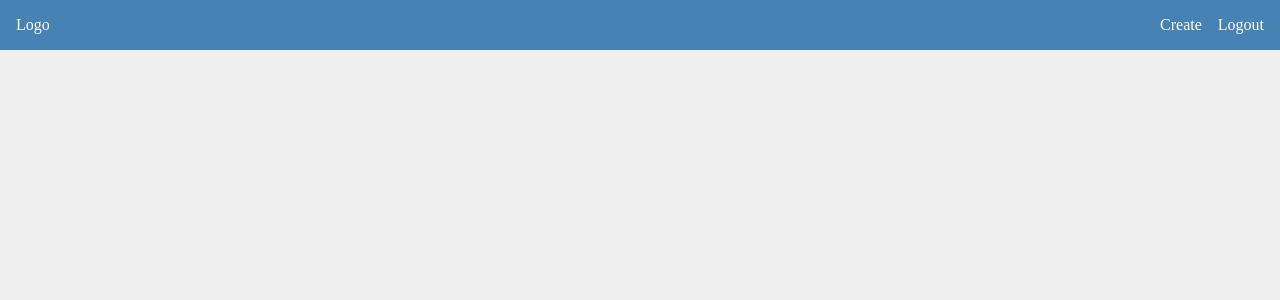
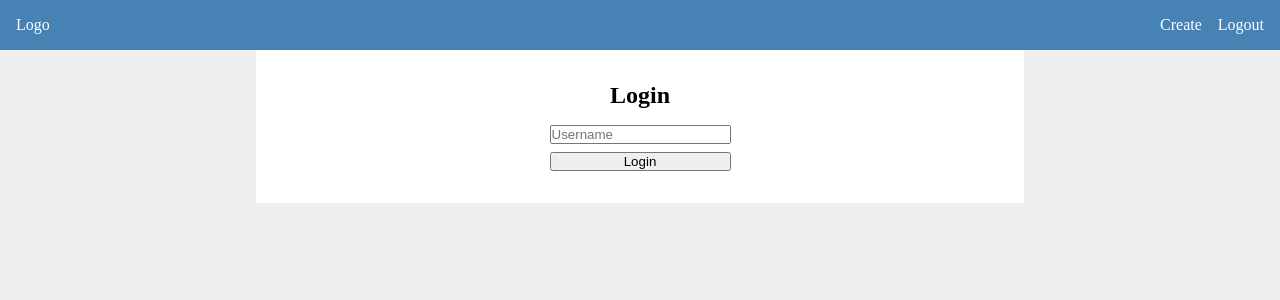
Before and after one commit to Jobeyobey/fe-nc-news, a React (Vite) app: page /login in a window 1280 px wide. Before the commit this address had no page. Shown: the top 300 px of the page. Built offline with nearby package versions, Linux system fonts and the light colour scheme; no server answers.

Commit message:
add login/logout

```diff
--- a/src/App.jsx
+++ b/src/App.jsx
@@ -3,12 +3,16 @@ import HomePage from "./pages/HomePage";
 import AppBar from "./components/AppBar";
 import "./styles/App.css";
 import ArticlePage from "./pages/ArticlePage";
+import LoginPage from "./pages/LoginPage";
+import LogoutPage from "./pages/LogoutPage";
 
 function App() {
     return (
         <>
             <AppBar />
             <Routes>
+                <Route path="/logout" element={<LogoutPage />} />
+                <Route path="/login" element={<LoginPage />} />
                 <Route path="/" element={<HomePage />} />
                 <Route path="/article/:article-id" element={<ArticlePage />} />
             </Routes>
--- a/src/api.js
+++ b/src/api.js
@@ -1,6 +1,12 @@
 import axios from "axios";
 
 axios.defaults.baseURL = "https://be-nc-news-q2go.onrender.com/api/";
+
+export function getAllUsers() {
+    return axios.get("users").then(({ data }) => {
+        return data.users;
+    });
+}
 
 export function getArticles(page) {
     return axios.get("articles", { params: { page } }).then(({ data }) => {
--- a/src/components/AppBar.jsx
+++ b/src/components/AppBar.jsx
@@ -10,7 +10,9 @@ function AppBar() {
                 </Link>
                 <div>
                     <Link className="nav-button">Create</Link>
-                    <Link className="nav-button">Logout</Link>
+                    <Link className="nav-button" to="/logout">
+                        Logout
+                    </Link>
                 </div>
             </div>
         </nav>
--- /dev/null
+++ b/src/pages/LoginPage.jsx
@@ -0,0 +1,61 @@
+import { useEffect, useState } from "react";
+import "../styles/LoginPage.css";
+import { getAllUsers } from "../api";
+import { useNavigate } from "react-router-dom";
+
+function LoginPage() {
+    const [usernameInput, setUsernameInput] = useState("");
+    const [users, setUsers] = useState([]);
+    const [isError, setIsError] = useState(false);
+    const [successfulLogin, setSuccessfulLogin] = useState(false);
+
+    const navigate = useNavigate();
+
+    useEffect(() => {
+        if (localStorage.getItem("username")) {
+            navigate("/");
+        }
+
+        getAllUsers().then((response) => {
+            setUsers(response);
+        });
+    }, [successfulLogin]);
+
+    function handleChange(e) {
+        setUsernameInput(e.target.value);
+    }
+
+    function handleSubmit(e) {
+        e.preventDefault();
+        setIsError(false);
+        const inputName = e.target["username-input"].value;
+        if (users.find((user) => user.username === inputName)) {
+            localStorage.setItem("username", inputName);
+            setSuccessfulLogin(() => true);
+        } else {
+            setIsError({ msg: "User does not exist. Test Account: grumpy19" });
+        }
+    }
+
+    return (
+        <section className="page-container">
+            <div className="login-container">
+                <h1>Login</h1>
+                <form className="login-form" onSubmit={handleSubmit}>
+                    <input
+                        id="username-input"
+                        name="username-input"
+                        placeholder="Username"
+                        value={usernameInput}
+                        onChange={handleChange}
+                        autoComplete="off"
+                    ></input>
+                    <button type="submit">Login</button>
+                </form>
+                {isError && <p className="error-text">{isError.msg}</p>}
+            </div>
+        </section>
+    );
+}
+
+export default LoginPage;
--- /dev/null
+++ b/src/pages/LogoutPage.jsx
@@ -0,0 +1,13 @@
+import { useEffect } from "react";
+import { useNavigate } from "react-router-dom";
+
+function LogoutPage() {
+    const navigate = useNavigate();
+    useEffect(() => {
+        localStorage.removeItem("username");
+        navigate("/login");
+    });
+    return <p>Logging out...</p>;
+}
+
+export default LogoutPage;
--- /dev/null
+++ b/src/styles/LoginPage.css
@@ -0,0 +1,13 @@
+.login-container {
+    display: flex;
+    flex-direction: column;
+    justify-content: center;
+    gap: 1rem;
+    align-items: center;
+}
+
+.login-form {
+    display: flex;
+    flex-direction: column;
+    gap: 0.5rem;
+}
```
